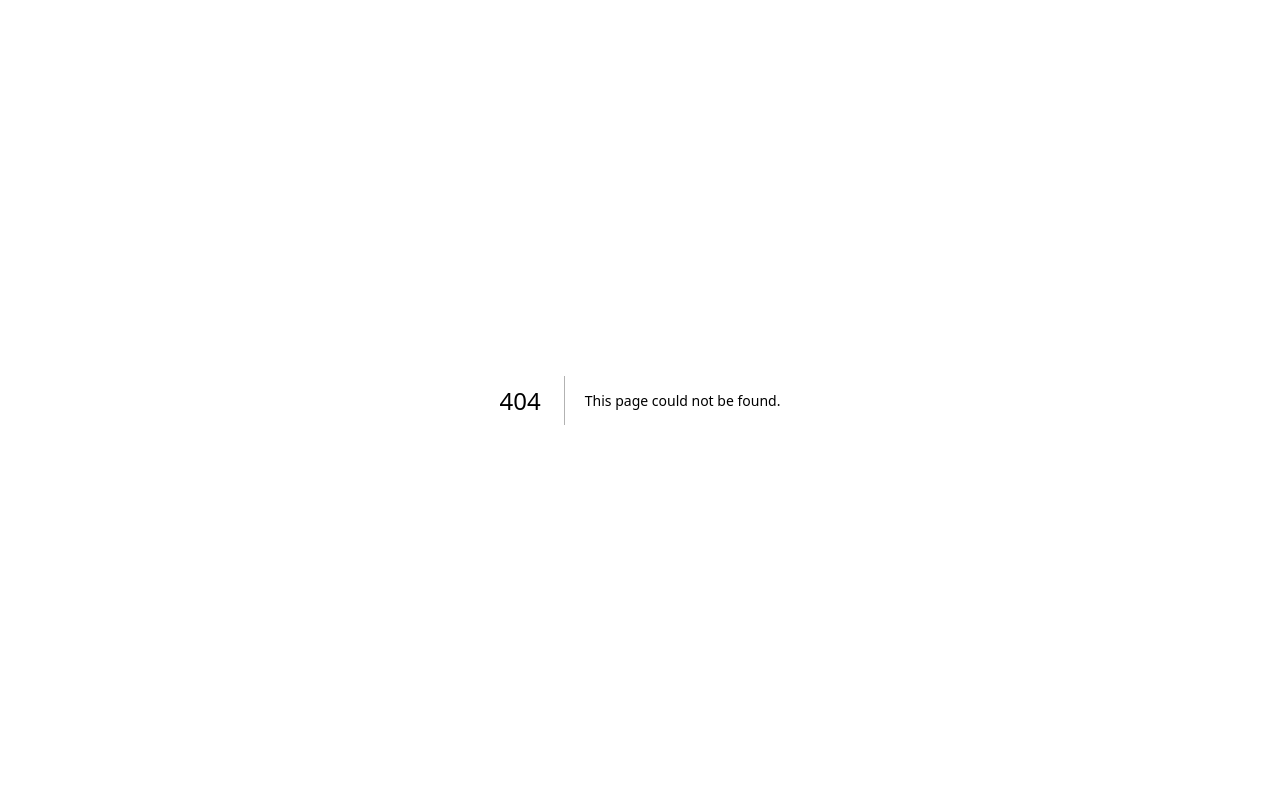
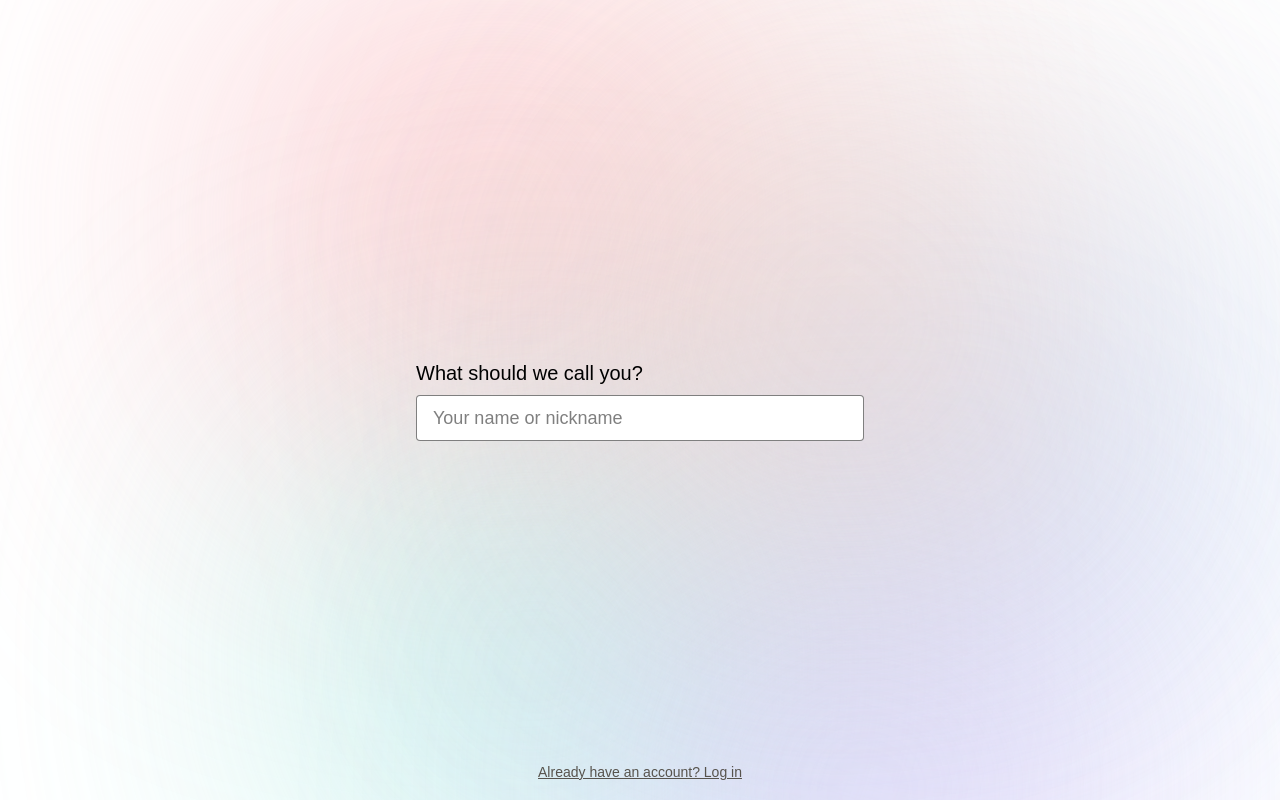
Before and after one commit to kim-jenny5/motemote-10m-planner, a Next.js app: page /welcome in a window 1280 px wide. Before the commit this address had no page. Built offline with nearby package versions, Linux system fonts and the light colour scheme; a web font is replaced by a local one.

Commit message:
start signup process

```diff
--- a/app/get-started/page.tsx
+++ /dev/null
@@ -1,23 +0,0 @@
-'use client';
-
-import { useEffect, useState } from 'react';
-import BlobBackground from '@/components/BlobBackground';
-
-const GetStarted = () => {
-  const [color, setColor] = useState<string>('');
-
-  useEffect(() => {
-    const selectedColor = sessionStorage.getItem('plannerColor') ?? '';
-    console.log(selectedColor);
-    setColor(selectedColor);
-  }, []);
-
-  return (
-    <div className={`page-container`}>
-      <BlobBackground color={color} />
-      <div className='text-3xl'>{color ?? 'No color found'}</div>
-    </div>
-  );
-};
-
-export default GetStarted;
--- a/app/globals.css
+++ b/app/globals.css
@@ -16,6 +16,7 @@ body {
 
 @theme {
   --font-pretendard: 'Pretendard Std Variable', Pretendard, sans-serif;
+  --font-m-plus: 'M PLUS 1 Code', monospace;
 
   --color-rosy-haze: #f9b9bf;
   --color-blue-dream: #a9cffd;
@@ -29,6 +30,9 @@ body {
   --gradient-berry-to: #d8c6f2;
   --gradient-cotton-from: #f9f7f2;
   --gradient-cotton-to: #b9e1fb;
+
+  --berry-sky-solid: #eac2d1;
+  --cotton-check-solid: #dcecf6;
 }
 
 @screen {
@@ -44,6 +48,9 @@ body {
   .text-rosy-haze {
     @apply text-rosy-haze;
   }
+  .decoration-rosy-haze {
+    @apply decoration-rosy-haze;
+  }
 
   /* BLUE DREAM */
   .bg-blue-dream {
@@ -51,6 +58,9 @@ body {
   }
   .text-blue-dream {
     @apply text-blue-dream;
+  }
+  .decoration-blue-dream {
+    @apply decoration-blue-dream;
   }
 
   /* ALOE DEW */
@@ -60,6 +70,9 @@ body {
   .text-aloe-dew {
     @apply text-aloe-dew;
   }
+  .decoration-aloe-dew {
+    @apply decoration-aloe-dew;
+  }
 
   /* GRAPE JUICE */
   .bg-grape-juice {
@@ -67,6 +80,9 @@ body {
   }
   .text-grape-juice {
     @apply text-grape-juice;
+  }
+  .decoration-grape-juice {
+    @apply decoration-grape-juice;
   }
 
   /* PEACH CREAM */
@@ -76,6 +92,9 @@ body {
   .text-peach-cream {
     @apply text-peach-cream;
   }
+  .decoration-peach-cream {
+    @apply decoration-peach-cream;
+  }
 
   /* CLOUD PUFF */
   .bg-cloud-puff {
@@ -83,6 +102,9 @@ body {
   }
   .text-cloud-puff {
     @apply text-cloud-puff;
+  }
+  .decoration-cloud-puff {
+    @apply decoration-cloud-puff;
   }
 
   /* Berry Sky */
@@ -113,6 +135,9 @@ body {
       var(--gradient-berry-to)
     );
   }
+  .decoration-berry-sky {
+    text-decoration-color: var(--berry-sky-solid);
+  }
 
   /* Cotton Check */
   .bg-cotton-check-from {
@@ -137,6 +162,9 @@ body {
       var(--gradient-cotton-to)
     );
   }
+  .decoration-cotton-check {
+    text-decoration-color: var(--cotton-check-solid);
+  }
 }
 
 @layer components {
--- /dev/null
+++ b/app/welcome/page.tsx
@@ -0,0 +1,60 @@
+'use client';
+
+import { useEffect, useState } from 'react';
+import { useRouter } from 'next/navigation';
+import BlobBackground from '@/components/BlobBackground';
+import personalities from '@/components/Personalities';
+
+const Welcome = () => {
+  const [color, setColor] = useState<string>('');
+  const [name, setName] = useState('');
+  const [blurb, setBlurb] = useState<string>('');
+
+  const router = useRouter();
+
+  useEffect(() => {
+    const selectedColor = sessionStorage.getItem('plannerColor') ?? '';
+    setColor(selectedColor);
+
+    if (selectedColor && personalities[selectedColor]) {
+      const options = personalities[selectedColor];
+      const randomIndex = Math.floor(Math.random() * options.length);
+      setBlurb(options[randomIndex]);
+    }
+  }, []);
+
+  return (
+    <div className={`page-container max-w-5xl items-center justify-center`}>
+      <BlobBackground color={color} />
+      <div className='flex w-md flex-col gap-y-4'>
+        {color && <h1>Your vibe? {blurb}</h1>}
+        <div className='flex flex-col gap-y-2'>
+          <label htmlFor='name' className='block text-xl'>
+            What should we call you?
+          </label>
+          <input
+            id='name'
+            type='text'
+            placeholder='Your name or nickname'
+            className='w-full rounded-sm border border-black/50 bg-white px-4 py-2 text-lg focus:border-none focus:ring focus:ring-yellow-400 focus:outline-none'
+            value={name}
+            onChange={(e) => setName(e.target.value)}
+          />
+        </div>
+        {/* Optionally: automatically go to next step when name is filled */}
+        {/* or keep this page just for name + log in */}
+      </div>
+
+      <div className='absolute bottom-4 left-0 w-full text-center'>
+        <button
+          onClick={() => router.push('/login')}
+          className='text-sm text-stone-600 underline hover:text-stone-700'
+        >
+          Already have an account? Log in
+        </button>
+      </div>
+    </div>
+  );
+};
+
+export default Welcome;
--- /dev/null
+++ b/components/Personalities.ts
@@ -0,0 +1,68 @@
+const personalities: Record<string, string[]> = {
+  'berry-sky': [
+    'Dreamy energy. Big playlist opinions.',
+    'Brunch loyalist. Vision board pro.',
+    'Pastel-coded. Chaos-controlled.',
+    'Soft on the outside. Main character inside.',
+    'Horoscope curious. Main feed aesthetic.',
+    'Colorful thoughts. Zero chill (in a good way).',
+  ],
+  'cotton-check': [
+    'Cozy structure. Planner filled to the edge.',
+    'Calm face. Spreadsheet brain.',
+    'Color tabs. High standards.',
+    'Warm beverage. Cold logic.',
+    'Organized chaos. Checkmark serotonin.',
+    'Quiet power. Fully indexed.',
+  ],
+  'rosy-haze': [
+    'Tender thoughts. Bold highlights.',
+    'Soft heart. Sharp timing.',
+    'Sentimental, but strategic.',
+    'Feels everything. Plans anyway.',
+    'Pastel brain. Playlist soul.',
+    'Gentle energy. Efficient chaos.',
+  ],
+  'blue-dream': [
+    'Cool calm. Silent authority.',
+    'Aesthetic discipline. Crisp spacing.',
+    'Fountain pen energy. Emotional stability.',
+    'Quiet excellence. Perfect margins.',
+    'Deep breath. Deeper thoughts.',
+    'Understated. Unshakable.',
+  ],
+  'aloe-dew': [
+    'Chill mode. Strong core.',
+    'Soft glow. Deep roots.',
+    'Hydrated. Grounded. Healing.',
+    'Slow morning. Sharp instincts.',
+    'Plant parent. People pro.',
+    'Calm exterior. Wild ideas.',
+  ],
+  'grape-juice': [
+    'Mystery. Sparkle. Sass.',
+    'Quiet storm. Strong opinions.',
+    'Aesthetic authority. Chaos optional.',
+    'Plot twist energy.',
+    'Sharp wit. Soft edges.',
+    'Dramatic… but tasteful.',
+  ],
+  'peach-cream': [
+    'Polite chaos. Glittering focus.',
+    'Soft voice. Sharp planner.',
+    'Pastel drive. Full-schedule heart.',
+    'Encouraging, but spreadsheeted.',
+    'Warm tones. Cold precision.',
+    'Stickers ready. Goals locked.',
+  ],
+  'cloud-puff': [
+    'Whimsical workflow. Intentional softness.',
+    'Fluffy thoughts. Clear plans.',
+    'Daydreamer with deadlines.',
+    'Tender checklist energy.',
+    'Soft chaos. Big plans.',
+    'Cloud core. Clarity mode.',
+  ],
+};
+
+export default personalities;
--- a/components/Tile.tsx
+++ b/components/Tile.tsx
@@ -16,7 +16,6 @@ interface TileProps {
 
 const Tile = ({ src, alt, text, color, style: styleFromProps }: TileProps) => {
   const [isHovered, setIsHovered] = useState(false);
-  const [isClicked, setIsClicked] = useState(false);
 
   const logInBtn = text === 'Log In';
   const formattedColor = color?.toLowerCase().replaceAll(' ', '-');
@@ -24,19 +23,9 @@ const Tile = ({ src, alt, text, color, style: styleFromProps }: TileProps) => {
 
   const router = useRouter();
 
-  // const handleClick = () => {
-  //   sessionStorage.setItem('plannerColor', formattedColor ?? '');
-  //   router.push('/get-started');
-  // };
-  const handleClick = async () => {
-    if (isClicked) return;
-
+  const handleClick = () => {
     sessionStorage.setItem('plannerColor', formattedColor ?? '');
-    setIsClicked(true);
-
-    setTimeout(() => {
-      router.push('/get-started');
-    }, 500);
+    router.push('/welcome');
   };
 
   return (
```
